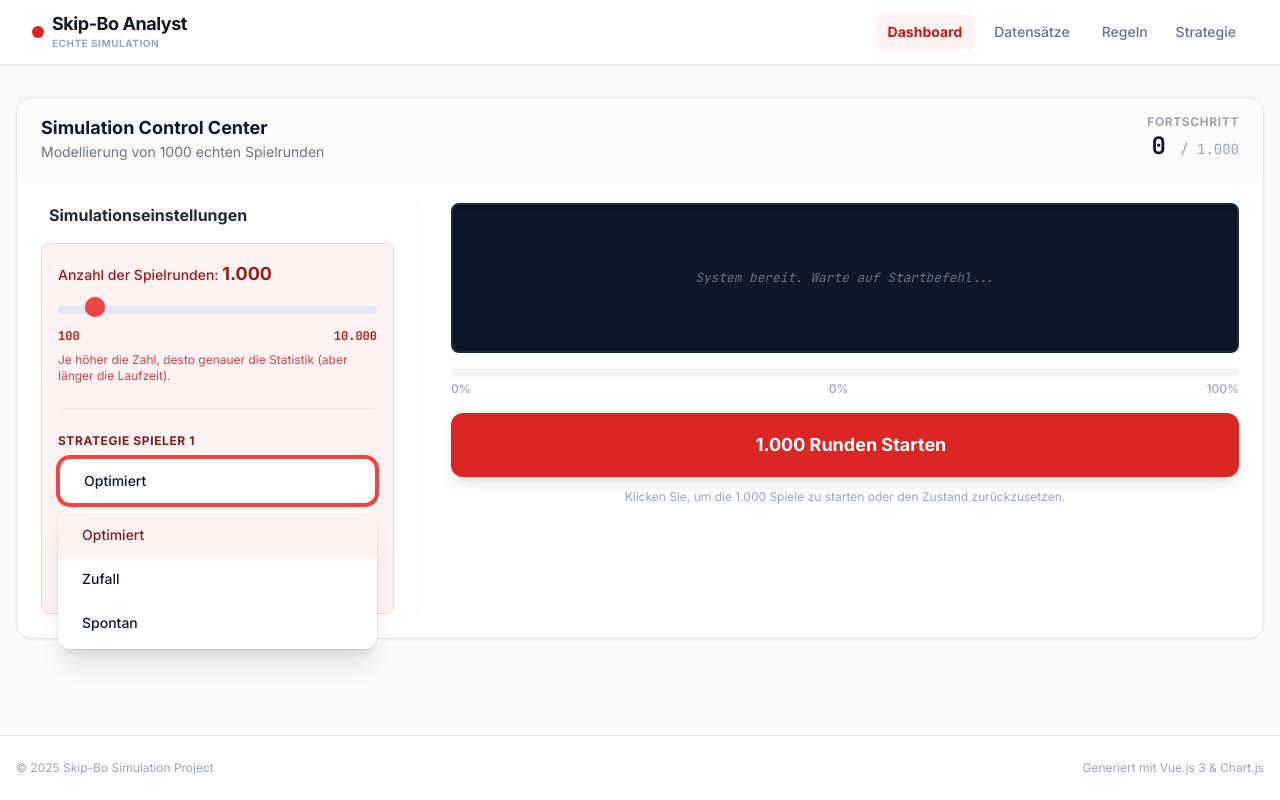
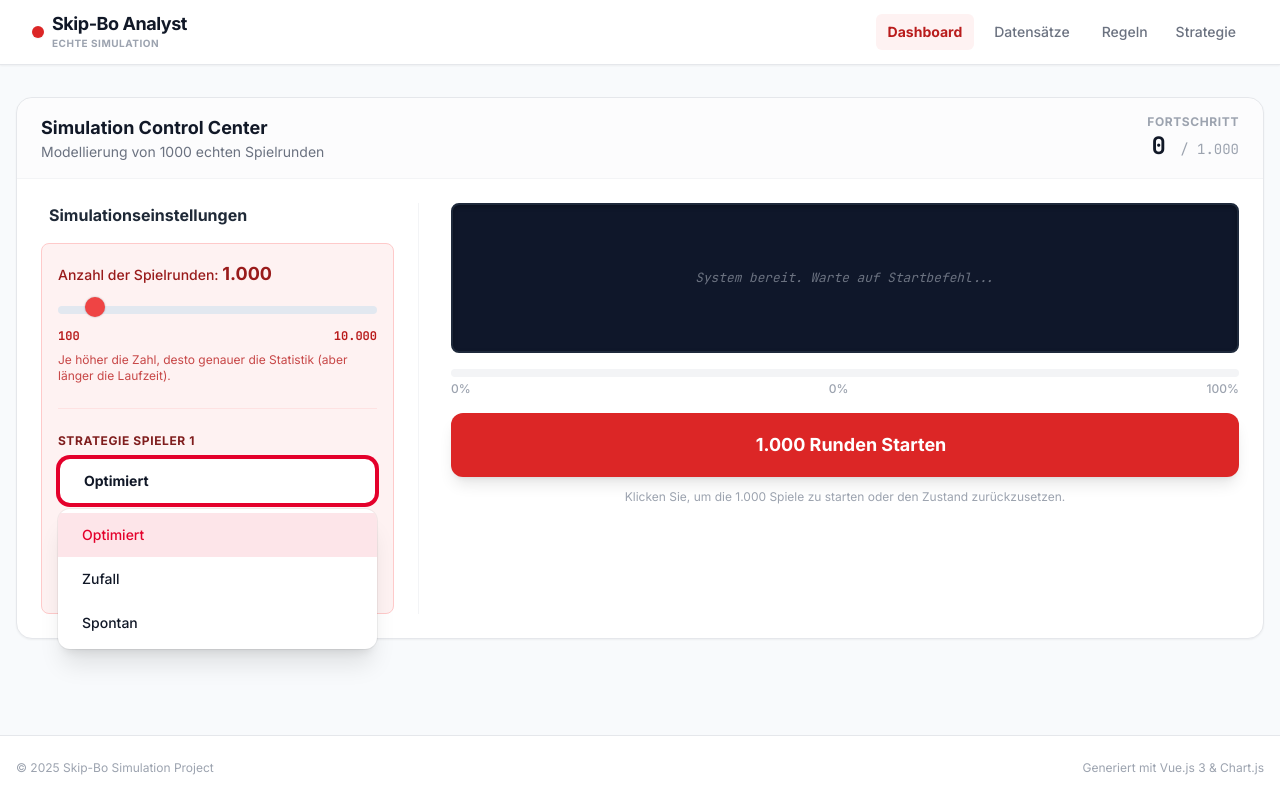
Before and after one commit to stritti/skip-bo-strategy-evaluation, a JavaScript app: page / in a window 1280 px wide. Both pictures are taken after a click on the button "Optimiert". Built offline with nearby package versions, Linux system fonts and the light colour scheme; some icons are missing.

Commit message:
chore: improved colors

```diff
--- a/src/components/dashboard/StrategySelect.vue
+++ b/src/components/dashboard/StrategySelect.vue
@@ -21,6 +21,15 @@ const getIcon = (s: Strategy) => {
     case 'Zufall': return 'ph-dice-five';
     case 'Spontan': return 'ph-lightning';
     default: return 'ph-question';
+  }
+};
+
+const getColor = (s: Strategy) => {
+  switch (s) {
+    case 'Optimiert': return 'text-skipbo-blue';
+    case 'Zufall': return 'text-skipbo-green';
+    case 'Spontan': return 'text-skipbo-red';
+    default: return 'text-gray-400';
   }
 };
 
@@ -50,14 +59,14 @@ onUnmounted(() => document.removeEventListener('click', handleClickOutside));
   <div ref="containerRef" class="relative">
     <!-- Trigger Button -->
     <button type="button" @click="toggle" :disabled="disabled"
-      class="relative w-full bg-white border-2 border-red-100 rounded-xl py-3 pl-3 pr-10 text-left cursor-pointer focus:outline-none focus:ring-2 focus:ring-red-500 focus:border-red-500 sm:text-sm transition-all duration-200"
-      :class="{ 'opacity-60 cursor-not-allowed': disabled, 'border-red-500 ring-2 ring-red-200': isOpen }">
+      class="relative w-full bg-white border-2 border-skipbo-red/20 rounded-xl py-3 pl-3 pr-10 text-left cursor-pointer focus:outline-none focus:ring-2 focus:ring-skipbo-red focus:border-skipbo-red sm:text-sm transition-all duration-200"
+      :class="{ 'opacity-60 cursor-not-allowed': disabled, 'border-skipbo-red ring-2 ring-skipbo-red/20': isOpen }">
       <span class="flex items-center gap-3">
-        <i :class="getIcon(modelValue)" class="ph-bold text-xl text-red-500"></i>
-        <span class="block truncate font-medium text-gray-900">{{ modelValue }}</span>
+        <i :class="[getIcon(modelValue), getColor(modelValue)]" class="ph-bold text-xl"></i>
+        <span class="block truncate font-bold text-gray-900">{{ modelValue }}</span>
       </span>
       <span class="absolute inset-y-0 right-0 flex items-center pr-3 pointer-events-none">
-        <i class="ph-bold ph-caret-down text-red-300 transition-transform duration-200" :class="{ 'rotate-180': isOpen }"></i>
+        <i class="ph-bold ph-caret-down text-skipbo-red transition-transform duration-200" :class="{ 'rotate-180': isOpen }"></i>
       </span>
     </button>
 
@@ -74,19 +83,19 @@ onUnmounted(() => document.removeEventListener('click', handleClickOutside));
         class="absolute z-[100] mt-1 w-full bg-white shadow-xl max-h-60 rounded-xl py-1 text-base ring-1 ring-black ring-opacity-5 overflow-auto focus:outline-none sm:text-sm">
         <li v-for="option in options" :key="option"
           @click="select(option)"
-          class="cursor-pointer select-none relative py-3 pl-3 pr-9 hover:bg-red-50 transition-colors"
-          :class="{ 'bg-red-50': option === modelValue }">
+          class="cursor-pointer select-none relative py-3 pl-3 pr-9 hover:bg-skipbo-red/5 transition-colors"
+          :class="{ 'bg-skipbo-red/10': option === modelValue }">
           <div class="flex items-center gap-3">
-            <i :class="[getIcon(option), option === modelValue ? 'text-red-600' : 'text-gray-400']"
+            <i :class="[getIcon(option), getColor(option)]"
                class="ph-bold text-xl"></i>
             <span class="font-medium block truncate"
-                  :class="option === modelValue ? 'text-red-900' : 'text-gray-900'">
+                  :class="option === modelValue ? 'text-skipbo-red font-bold' : 'text-gray-900'">
               {{ option }}
             </span>
           </div>
 
           <span v-if="option === modelValue"
-            class="absolute inset-y-0 right-0 flex items-center pr-4 text-red-600">
+            class="absolute inset-y-0 right-0 flex items-center pr-4 text-skipbo-red">
             <i class="ph-bold ph-check text-lg"></i>
           </span>
         </li>
--- a/tailwind.config.js
+++ b/tailwind.config.js
@@ -6,6 +6,15 @@ export default {
     ],
     theme: {
         extend: {
+            colors: {
+                skipbo: {
+                    red: '#E4002B', // Main Brand Red
+                    blue: '#004B8D', // Strong Blue (Numbers 1-4)
+                    green: '#009F3D', // Vivid Green (Numbers 5-8)
+                    yellow: '#FFD200', // Warning/Star Yellow
+                    dark: '#0f172a'   // Deep Slate for UI
+                }
+            },
             fontFamily: {
                 sans: ['Inter', 'sans-serif'],
                 mono: ['JetBrains Mono', 'monospace'],
```
